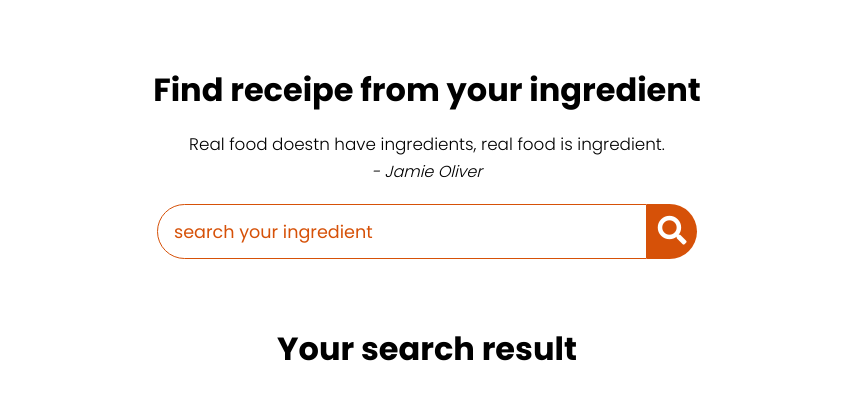
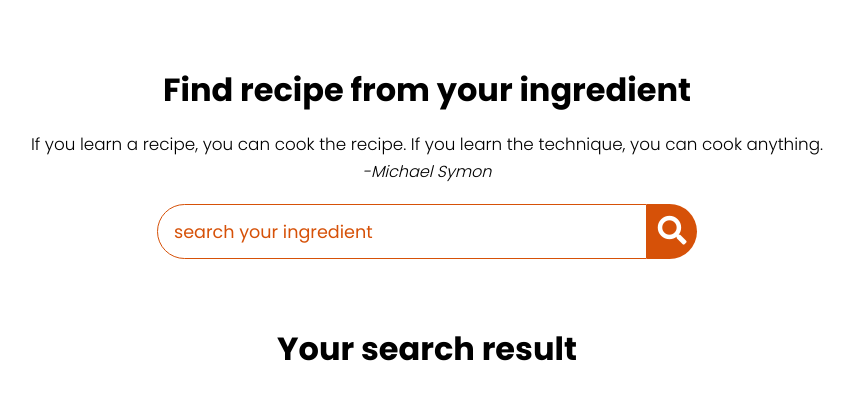
Before and after one commit to Labqari/Recipe-book, a plain HTML site: page index.html in a window 1280 px wide. Shown: the whole page, without its empty margins (213-1063 px from the left). Drawn offline with nearby package versions, Linux system fonts and the light colour scheme.

Commit message:
index.html

```diff
--- a/index.html
+++ b/index.html
@@ -15,9 +15,9 @@
     <div class="container">
         <div class="wrapper">
             <div class="meal-search">
-                <h2 class="title">Find receipe from your ingredient</h2>
-                 <blockquote>Real food doestn have ingredients, real food is ingredient. <br>
-                    <cite>- Jamie Oliver</cite>
+                <h2 class="title">Find recipe from your ingredient</h2>
+                 <blockquote>If you learn a recipe, you can cook the recipe. If you learn the technique, you can cook anything.<br>
+                    <cite>-Michael Symon</cite>
                  </blockquote>
 
                  <div class="meal-search-box">
```
